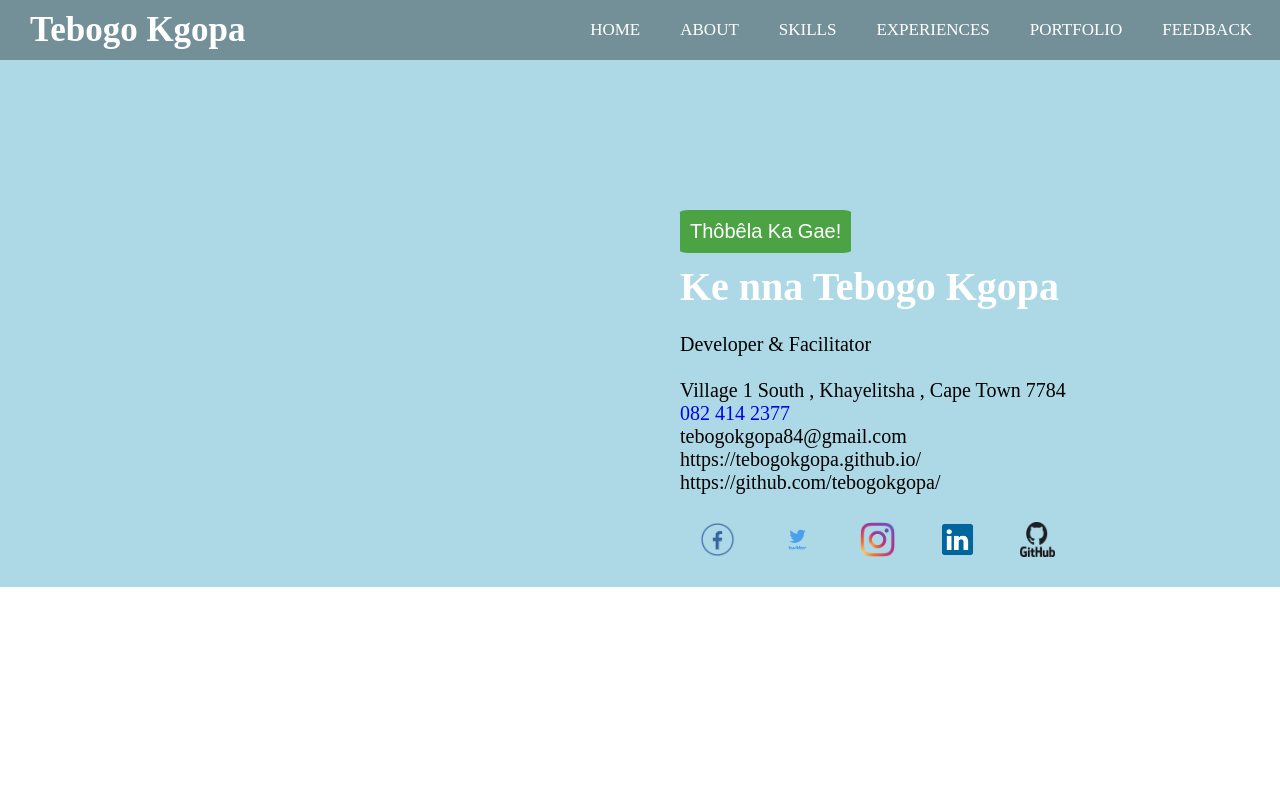
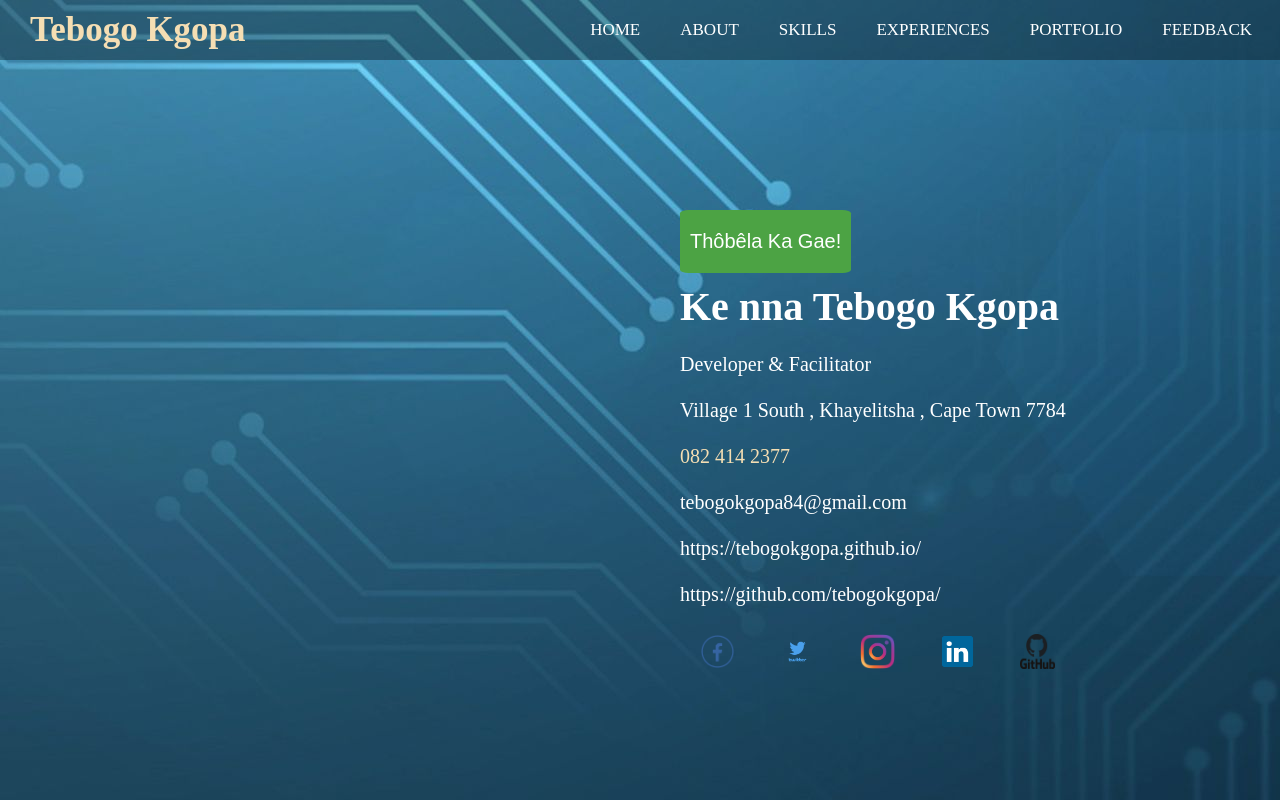
Before and after one commit to tebogokgopa/tebogokgopapwa.github.io, a plain HTML site: page index.html in a window 1280 px wide. Drawn offline with Linux system fonts and the light colour scheme; a script that the page names is missing.

Commit message:
Enhanced background

```diff
--- a/css/homepage.css
+++ b/css/homepage.css
@@ -31,13 +31,16 @@
     padding-top: 60px;
     font-size: 20px;
     padding-left: 20px;
+    color: white;
 }
-
+.maintext a {
+  color: wheat;
+}
 #hello-button{
     background: rgb(76, 163, 68);
     border: 0;
     color: white;
-    padding: 10px 10px 10px 10px;
+    padding: 20px 10px 20px 10px;
     margin-bottom: 10px;
     font-size: 1em;
     border-radius: 5%;
@@ -47,11 +50,11 @@
     color: white;
     text-align: left;
     font-size: 2em;
-    padding: 0px;
+    padding:opx;
 }
 
 .homepage{
 
-    background-color: #add8e6;
+   /* background-color: #add8e6;*/
     height: 100%;
 }
--- a/css/main.css
+++ b/css/main.css
@@ -37,7 +37,9 @@ nav ul li{
     line-height: 60px;
     margin: 0 5px;
 }
-
+label.logo a{
+    color: wheat;
+}
 nav ul li a{
     color: #FFFFFF;
     font-size: 17px;
@@ -47,7 +49,7 @@ nav ul li a{
 }
 
 a.active, a:hover{
-    background: #1b9bff;
+    background: transparent;
     transition: .5s;
 }
 
--- a/index.html
+++ b/index.html
@@ -10,12 +10,12 @@
         <link rel="stylesheet" href="./css/homepage.css">
         <script src="https://kit.fontawesome.com/a076d05399.js"></script>
     </head>
-    <body>
+    <body style="background-image:url('./images/background/back3.jpeg');">
 
         <nav>
             <input type="checkbox" id="check">
             <label for="check" class="checkbtn"><i class="fas fa-bars"></i></label>
-            <label class="logo">Tebogo Kgopa</label>
+            <label class="logo"><a href="#">Tebogo Kgopa</a></label>
             <ul>
                 <li><a href="#">Home</a></li>
                 <li><a href="#about">About</a></li>
@@ -54,9 +54,13 @@
                         <p>Developer & Facilitator</p>
                         <br>
                         <p>Village 1 South , Khayelitsha , Cape Town 7784</p>
+                        <br>
                         <p><a href=" ">082 414 2377</a></p>
+                        <br>
                         <p>tebogokgopa84@gmail.com</p>
+                        <br>
                         <p>https://tebogokgopa.github.io/</p>
+                        <br>
                         <p>https://github.com/tebogokgopa/</p>
                         <br>
                         <div class="footer_links">
```
Also changed, not shown: images/background/back2.jpeg (added), images/background/back3.jpeg (added).
